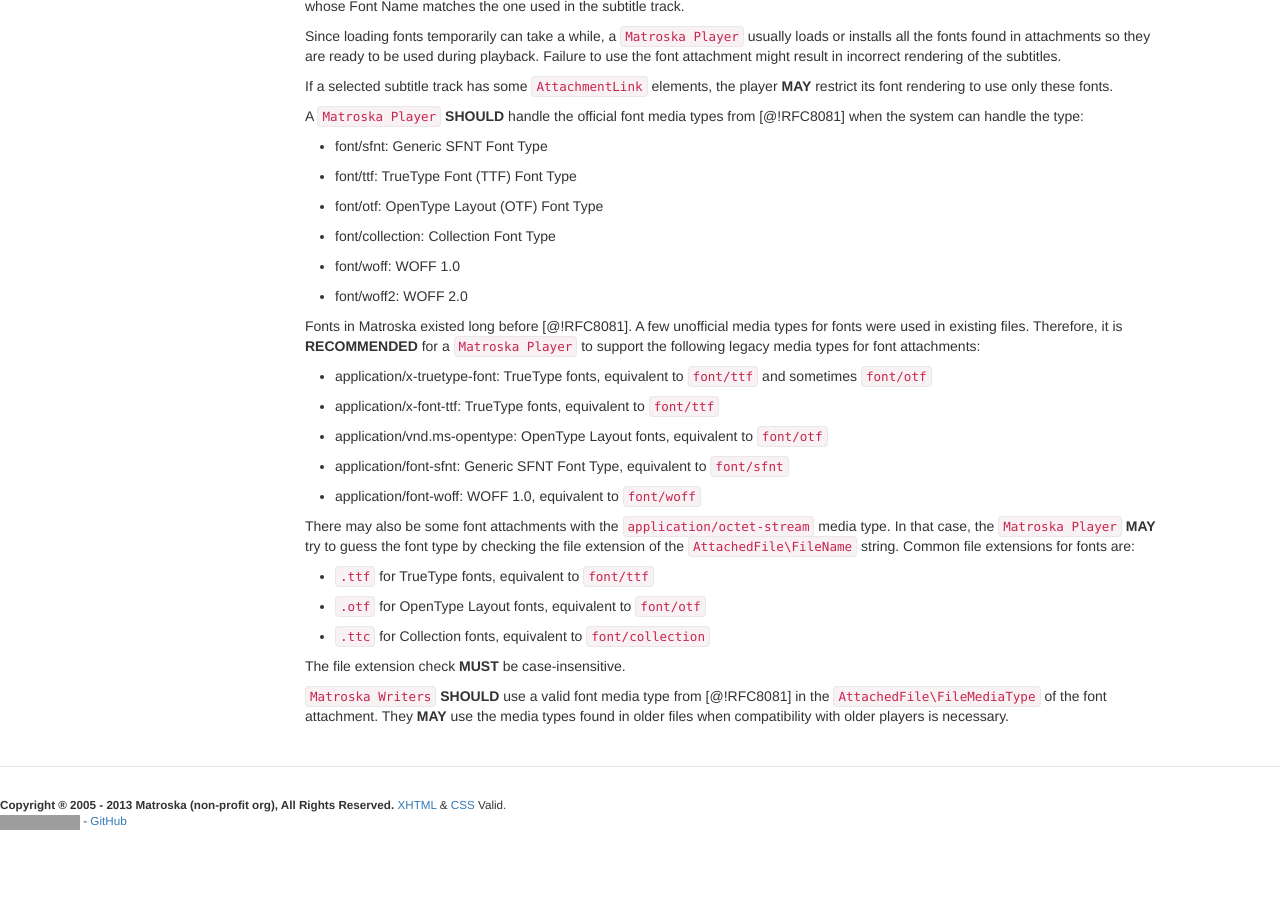
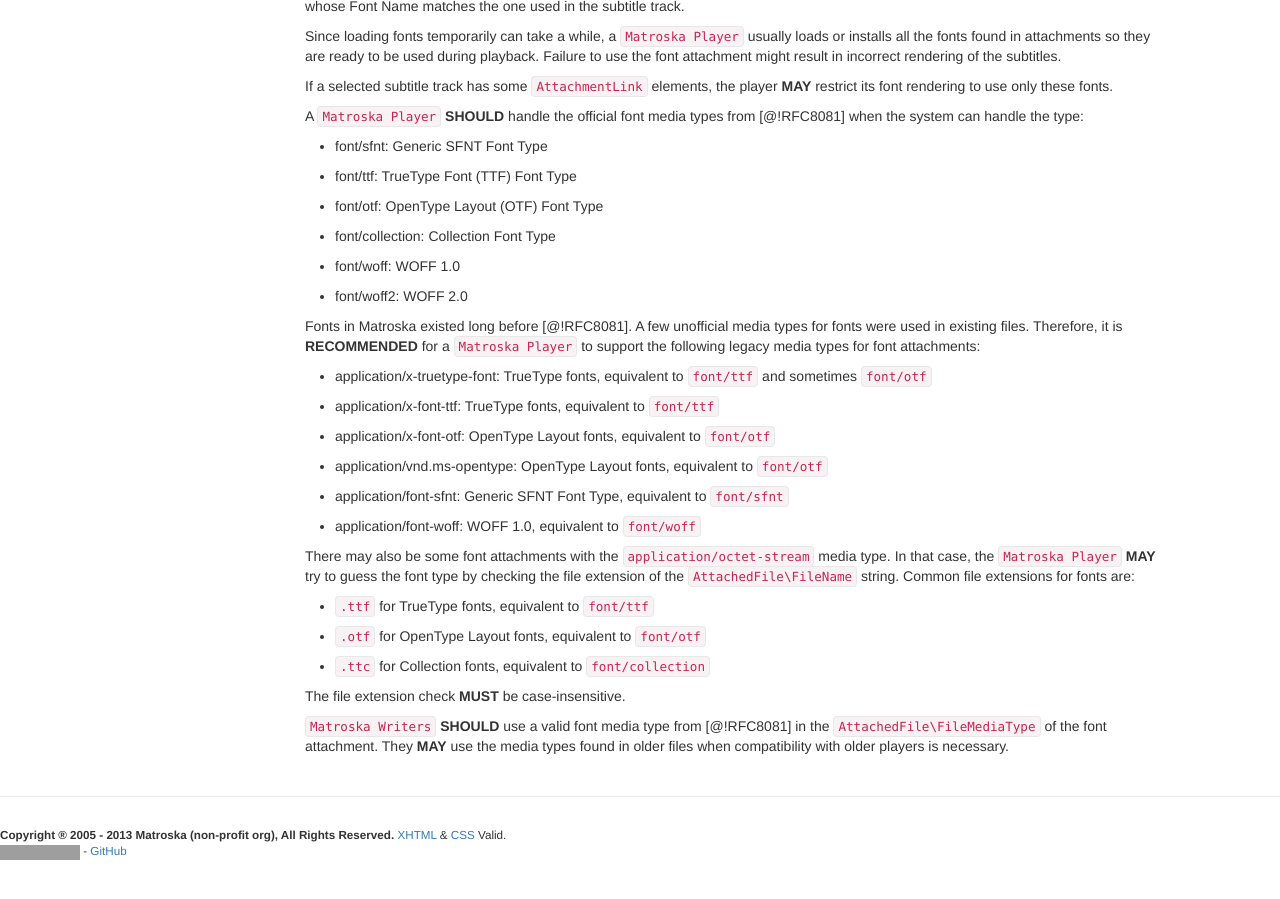
Before and after one commit to ietf-wg-cellar/matroska-specification, a Jekyll site: the page built from attachments.md, in a window 1280 px wide and 900 px high, scrolled down 942 px. Built offline with Jekyll 4.4.1, drawn with Linux system fonts in a browser that asks for light colours; our own code applies the rules of GitHub Pages for plain Markdown files; before the commit the page ends 1812 px from its top, so only the background shows below that; grey boxes are pictures that could not be loaded.

Commit message:
Add ``application/x-font-otf`` as a legacy MIME type

```diff
--- a/attachments.md
+++ b/attachments.md
@@ -91,6 +91,8 @@
 
 * application/x-font-ttf: TrueType fonts, equivalent to `font/ttf`
 
+* application/x-font-otf: OpenType Layout fonts, equivalent to `font/otf`
+
 * application/vnd.ms-opentype: OpenType Layout fonts, equivalent to `font/otf`
 
 * application/font-sfnt: Generic SFNT Font Type, equivalent to `font/sfnt`
```
